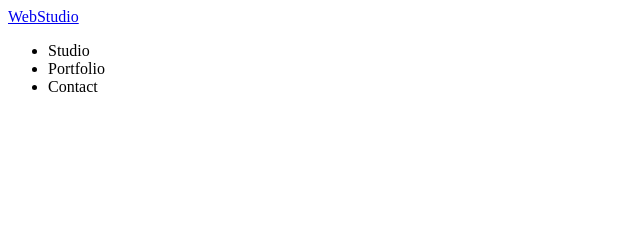
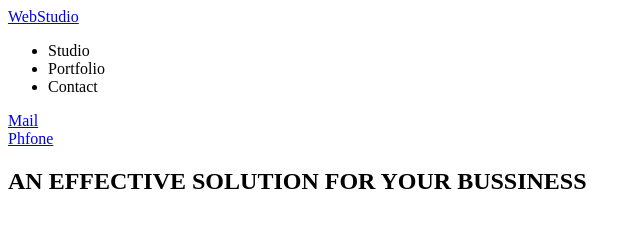
Before and after one commit to Den4icGuti/git-course-start, a plain HTML site: page index.html in a window 1280 px wide. Shown: the whole page, without its empty margins (0-640 px from the left). Drawn offline with Linux system fonts and the light colour scheme.

Commit message:
Added container with contacts, added container with banner text

```diff
--- a/index.html
+++ b/index.html
@@ -4,17 +4,26 @@
     <meta charset="UTF-8">
     <meta http-equiv="X-UA-Compatible" content="IE=edge">
     <meta name="viewport" content="width=device-width, initial-scale=1.0">
+    <link rel="stylesheet" href="./style/style.css">
     <title>Document</title>
 </head>
 <body>
 <header class="header">
-    <a href="#">WebStudio</a>
+    <a href="https://www.coherence.digital/">WebStudio</a>
     <nav class="navgation">
         <ul>
             <li>Studio</li>
             <li>Portfolio</li>
             <li>Contact</li>
         </ul>
+        <div class="contacts">
+            <a  href="mailto:goos7412@gmail.com">Mail</a>
+        </br>
+            <a href="tel:+380978541212">Phfone</a>
+        </div>
+        <div class="banner">
+            <h1 class="banner__text">AN EFFECTIVE SOLUTION FOR YOUR BUSSINESS</h1>
+        </div>
 
     </nav>
 </header>
--- a/style/style.css
+++ b/style/style.css
@@ -0,0 +1,10 @@
+body {
+  background-color: #fff;
+}
+
+/* .banner__text {
+  text-transform: uppercase;
+  text-align: center;
+
+  margin-top: 150px;
+} */
```
